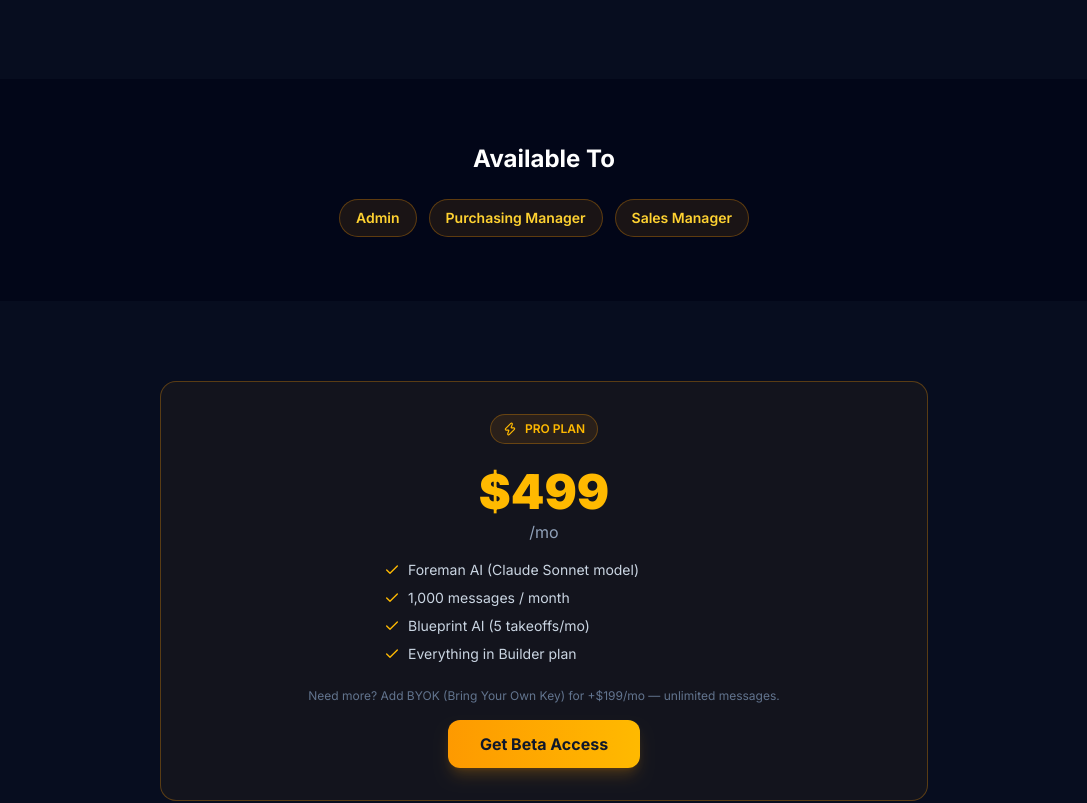
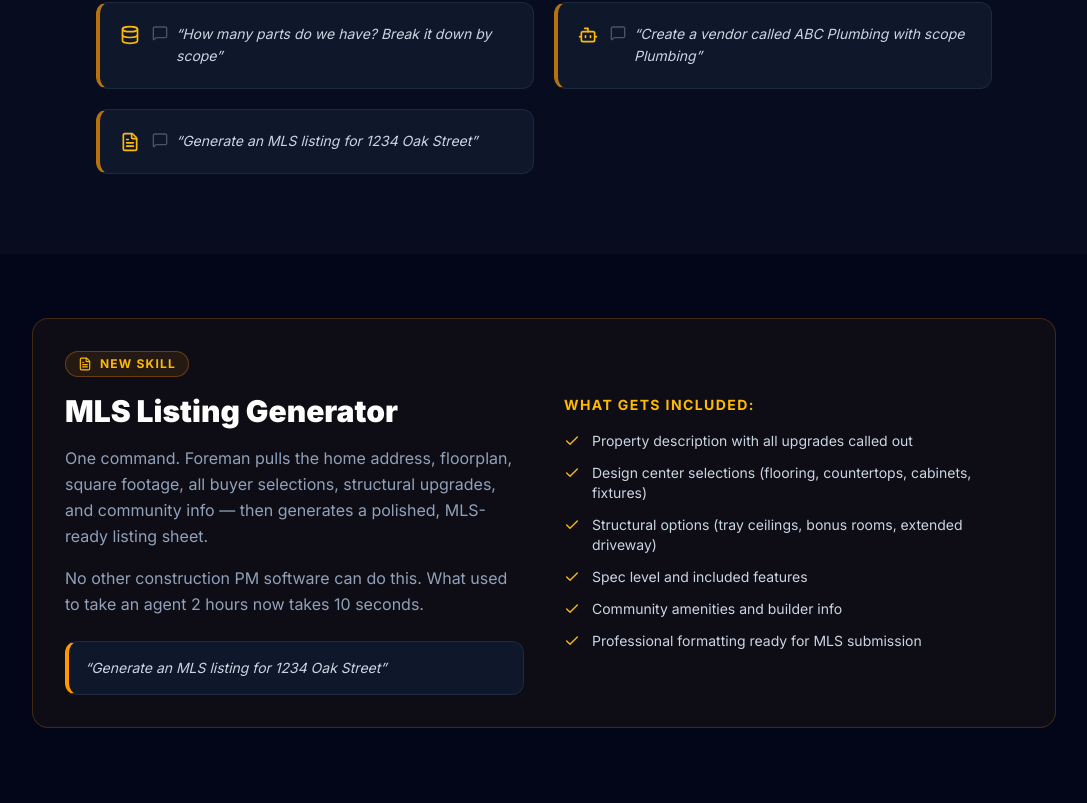
Before and after one commit to Scootermcgavin121/cornerstone-marketing-v2, a Next.js app: page /foreman in a window 1280 px wide. Shown: the part 1700-2503 px from the top of the page, without its empty margins (96-1183 px from the left). Built offline with nearby package versions, Linux system fonts and the light colour scheme.

Commit message:
feat: MLS listing generator — Foreman AI skill, dedicated spotlight section on /foreman page

```diff
--- a/src/app/foreman/page.tsx
+++ b/src/app/foreman/page.tsx
@@ -1,6 +1,6 @@
 import React from "react";
 import Link from "next/link";
-import { Check, MessageSquare, Zap, Bot, Database, Globe, BarChart3 } from "lucide-react";
+import { Check, MessageSquare, Zap, Bot, Database, Globe, BarChart3, FileText } from "lucide-react";
 import { Navbar } from "@/components/Navbar";
 import { Footer } from "@/components/Footer";
 import type { Metadata } from "next";
@@ -27,6 +27,7 @@ const skills = [
   "List scopes and option classes",
   "List all users",
   "View org stats",
+  "MLS listing generation from live home data",
   "Persistent chat history with auto-titles",
   "Complete org data isolation",
   "Custom reports (coming soon)",
@@ -48,6 +49,10 @@ const examplePrompts = [
   {
     prompt: "Create a vendor called ABC Plumbing with scope Plumbing",
     icon: <Bot className="w-5 h-5 text-amber-400" />,
+  },
+  {
+    prompt: "Generate an MLS listing for 1234 Oak Street",
+    icon: <FileText className="w-5 h-5 text-amber-400" />,
   },
 ];
 
@@ -151,6 +156,46 @@ export default function ForemanPage() {
         </div>
       </section>
 
+      {/* MLS Spotlight */}
+      <section className="py-16 px-4">
+        <div className="max-w-5xl mx-auto">
+          <div className="rounded-2xl bg-amber-500/5 border border-amber-500/20 p-8 grid grid-cols-1 lg:grid-cols-2 gap-10 items-center">
+            <div>
+              <div className="inline-flex items-center gap-2 px-3 py-1 rounded-full bg-amber-500/10 border border-amber-500/30 text-amber-400 text-xs font-bold uppercase tracking-widest mb-4">
+                <FileText className="w-3.5 h-3.5" />
+                New Skill
+              </div>
+              <h2 className="text-3xl font-black text-white mb-4">MLS Listing Generator</h2>
+              <p className="text-slate-400 leading-relaxed mb-4">
+                One command. Foreman pulls the home address, floorplan, square footage, all buyer selections, structural upgrades, and community info &mdash; then generates a polished, MLS-ready listing sheet.
+              </p>
+              <p className="text-slate-400 leading-relaxed mb-6">
+                No other construction PM software can do this. What used to take an agent 2 hours now takes 10 seconds.
+              </p>
+              <div className="p-4 rounded-xl bg-slate-900 border border-slate-800 border-l-4 border-l-amber-500">
+                <p className="text-slate-300 text-sm italic">&ldquo;Generate an MLS listing for 1234 Oak Street&rdquo;</p>
+              </div>
+            </div>
+            <div className="space-y-3">
+              <p className="text-amber-400 font-bold text-sm uppercase tracking-widest mb-4">What gets included:</p>
+              {[
+                "Property description with all upgrades called out",
+                "Design center selections (flooring, countertops, cabinets, fixtures)",
+                "Structural options (tray ceilings, bonus rooms, extended driveway)",
+                "Spec level and included features",
+                "Community amenities and builder info",
+                "Professional formatting ready for MLS submission",
+              ].map((item) => (
+                <div key={item} className="flex items-start gap-3">
+                  <Check className="w-4 h-4 text-amber-400 flex-shrink-0 mt-0.5" />
+                  <span className="text-slate-300 text-sm">{item}</span>
+                </div>
+              ))}
+            </div>
+          </div>
+        </div>
+      </section>
+
       {/* Available Roles */}
       <section className="py-16 px-4">
         <div className="max-w-3xl mx-auto text-center">
--- a/src/components/AgentsSection.tsx
+++ b/src/components/AgentsSection.tsx
@@ -17,7 +17,7 @@ const agents = [
     badgeColor: "bg-amber-500/20 text-amber-400 border-amber-500/30",
     prompts: [
       "Scrape Home Depot for GE refrigerators and add to parts catalog",
-      "Show homes in Coastal Ridge that are over budget",
+      "Generate an MLS listing for 1234 Oak Street",
     ],
   },
   {
```
